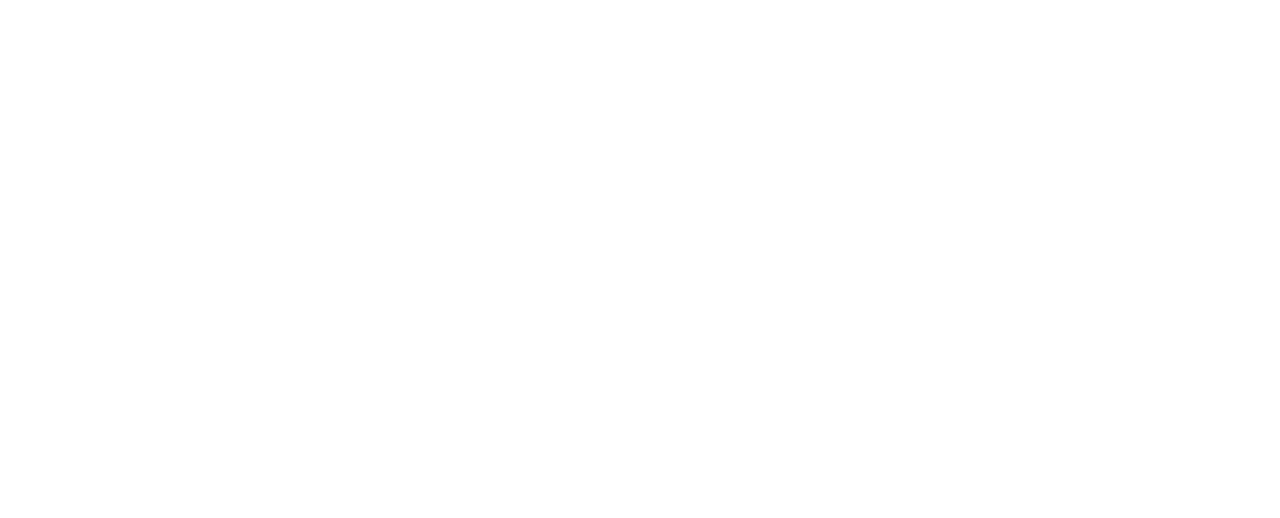
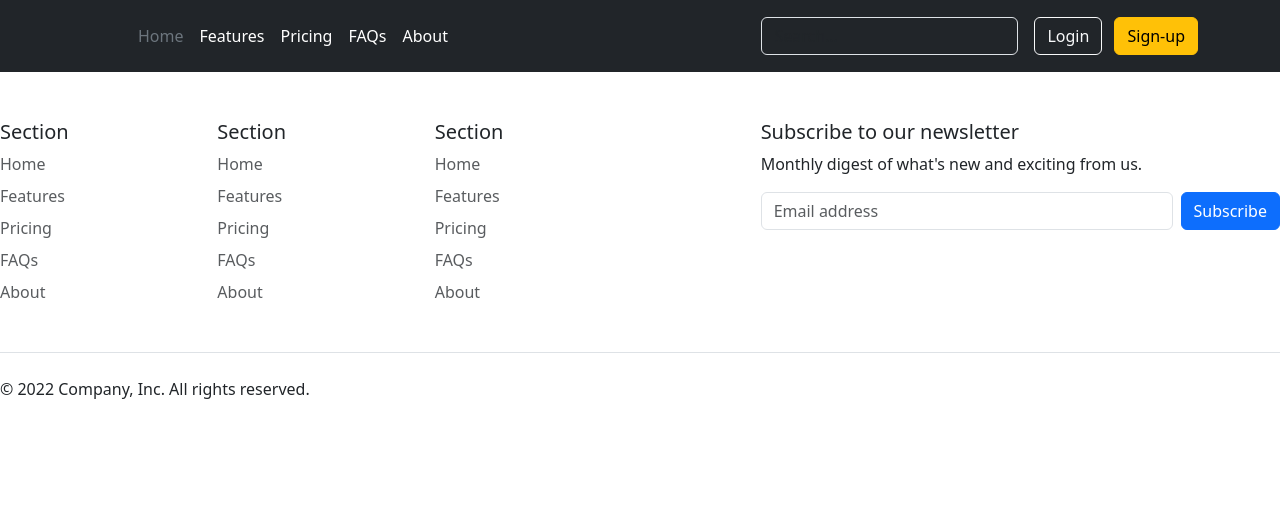
Before and after one commit to genarationth/assignment-NutyadaS, a plain HTML site: page index.html in a window 1280 px wide. Drawn offline with Linux system fonts and the light colour scheme.

Commit message:
add header & footer

```diff
--- a/index.html
+++ b/index.html
@@ -9,13 +9,116 @@
     <link rel="stylesheet" href="css/bootstrap.min.css">
     <script src="js/bootstrap.min.js"></script>
 
-    <title>Hello bootstrap!....</title>
+    <title>Hello bootstrap!....hello</title>
 
 </head>
 
-<body>
-    <!-- Add your Code here-->
-    <!-- Practice for bootstrap snipper-->
+<!-- This is header -->
+
+<header class="p-3 text-bg-dark">
+    <div class="container">
+        <div class="d-flex flex-wrap align-items-center justify-content-center justify-content-lg-start">
+            <a href="/" class="d-flex align-items-center mb-2 mb-lg-0 text-white text-decoration-none">
+                <svg class="bi me-2" width="40" height="32" role="img" aria-label="Bootstrap">
+                    <use xlink:href="#bootstrap"></use>
+                </svg>
+            </a>
+
+            <ul class="nav col-12 col-lg-auto me-lg-auto mb-2 justify-content-center mb-md-0">
+                <li><a href="#" class="nav-link px-2 text-secondary">Home</a></li>
+                <li><a href="#" class="nav-link px-2 text-white">Features</a></li>
+                <li><a href="#" class="nav-link px-2 text-white">Pricing</a></li>
+                <li><a href="#" class="nav-link px-2 text-white">FAQs</a></li>
+                <li><a href="#" class="nav-link px-2 text-white">About</a></li>
+            </ul>
+
+            <form class="col-12 col-lg-auto mb-3 mb-lg-0 me-lg-3" role="search">
+                <input type="search" class="form-control form-control-dark text-bg-dark" placeholder="Search..."
+                    aria-label="Search">
+            </form>
+
+            <div class="text-end">
+                <button type="button" class="btn btn-outline-light me-2">Login</button>
+                <button type="button" class="btn btn-warning">Sign-up</button>
+            </div>
+        </div>
+    </div>
+</header>
+</div>
+
+</body>
+
+<!-- This is body -->
+
+
+
+<!-- This is footer -->
+<footer class="py-5">
+    <div class="row">
+        <div class="col-6 col-md-2 mb-3">
+            <h5>Section</h5>
+            <ul class="nav flex-column">
+                <li class="nav-item mb-2"><a href="#" class="nav-link p-0 text-muted">Home</a></li>
+                <li class="nav-item mb-2"><a href="#" class="nav-link p-0 text-muted">Features</a></li>
+                <li class="nav-item mb-2"><a href="#" class="nav-link p-0 text-muted">Pricing</a></li>
+                <li class="nav-item mb-2"><a href="#" class="nav-link p-0 text-muted">FAQs</a></li>
+                <li class="nav-item mb-2"><a href="#" class="nav-link p-0 text-muted">About</a></li>
+            </ul>
+        </div>
+
+        <div class="col-6 col-md-2 mb-3">
+            <h5>Section</h5>
+            <ul class="nav flex-column">
+                <li class="nav-item mb-2"><a href="#" class="nav-link p-0 text-muted">Home</a></li>
+                <li class="nav-item mb-2"><a href="#" class="nav-link p-0 text-muted">Features</a></li>
+                <li class="nav-item mb-2"><a href="#" class="nav-link p-0 text-muted">Pricing</a></li>
+                <li class="nav-item mb-2"><a href="#" class="nav-link p-0 text-muted">FAQs</a></li>
+                <li class="nav-item mb-2"><a href="#" class="nav-link p-0 text-muted">About</a></li>
+            </ul>
+        </div>
+
+        <div class="col-6 col-md-2 mb-3">
+            <h5>Section</h5>
+            <ul class="nav flex-column">
+                <li class="nav-item mb-2"><a href="#" class="nav-link p-0 text-muted">Home</a></li>
+                <li class="nav-item mb-2"><a href="#" class="nav-link p-0 text-muted">Features</a></li>
+                <li class="nav-item mb-2"><a href="#" class="nav-link p-0 text-muted">Pricing</a></li>
+                <li class="nav-item mb-2"><a href="#" class="nav-link p-0 text-muted">FAQs</a></li>
+                <li class="nav-item mb-2"><a href="#" class="nav-link p-0 text-muted">About</a></li>
+            </ul>
+        </div>
+
+        <div class="col-md-5 offset-md-1 mb-3">
+            <form>
+                <h5>Subscribe to our newsletter</h5>
+                <p>Monthly digest of what's new and exciting from us.</p>
+                <div class="d-flex flex-column flex-sm-row w-100 gap-2">
+                    <label for="newsletter1" class="visually-hidden">Email address</label>
+                    <input id="newsletter1" type="text" class="form-control" placeholder="Email address">
+                    <button class="btn btn-primary" type="button">Subscribe</button>
+                </div>
+            </form>
+        </div>
+    </div>
+
+    <div class="d-flex flex-column flex-sm-row justify-content-between py-4 my-4 border-top">
+        <p>© 2022 Company, Inc. All rights reserved.</p>
+        <ul class="list-unstyled d-flex">
+            <li class="ms-3"><a class="link-dark" href="#"><svg class="bi" width="24" height="24">
+                        <use xlink:href="#twitter"></use>
+                    </svg></a></li>
+            <li class="ms-3"><a class="link-dark" href="#"><svg class="bi" width="24" height="24">
+                        <use xlink:href="#instagram"></use>
+                    </svg></a></li>
+            <li class="ms-3"><a class="link-dark" href="#"><svg class="bi" width="24" height="24">
+                        <use xlink:href="#facebook"></use>
+                    </svg></a></li>
+        </ul>
+    </div>
+</footer>
+
+<!-- Practice for bootstrap snipper-->
+
 
 
 </body>
```
